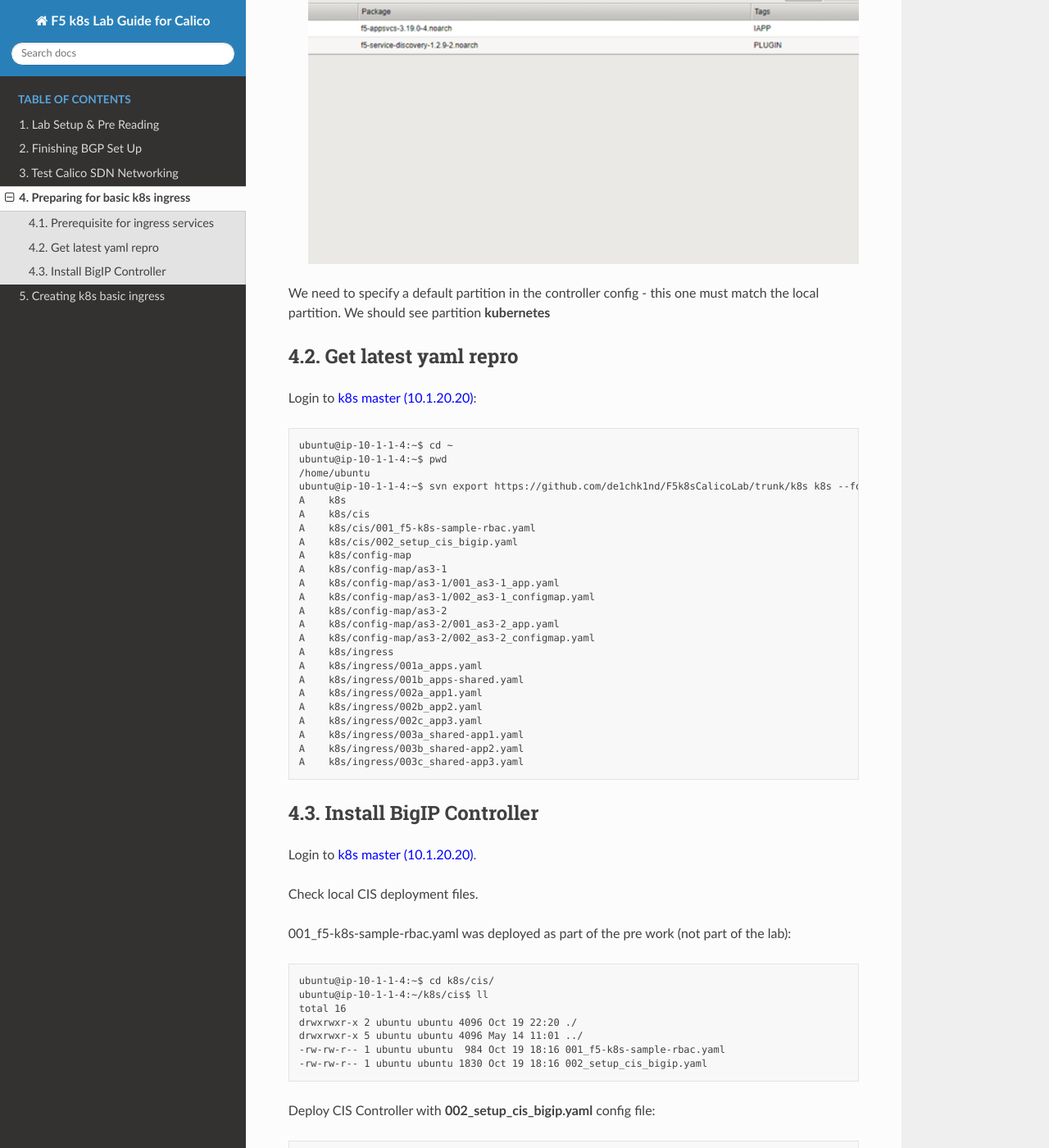
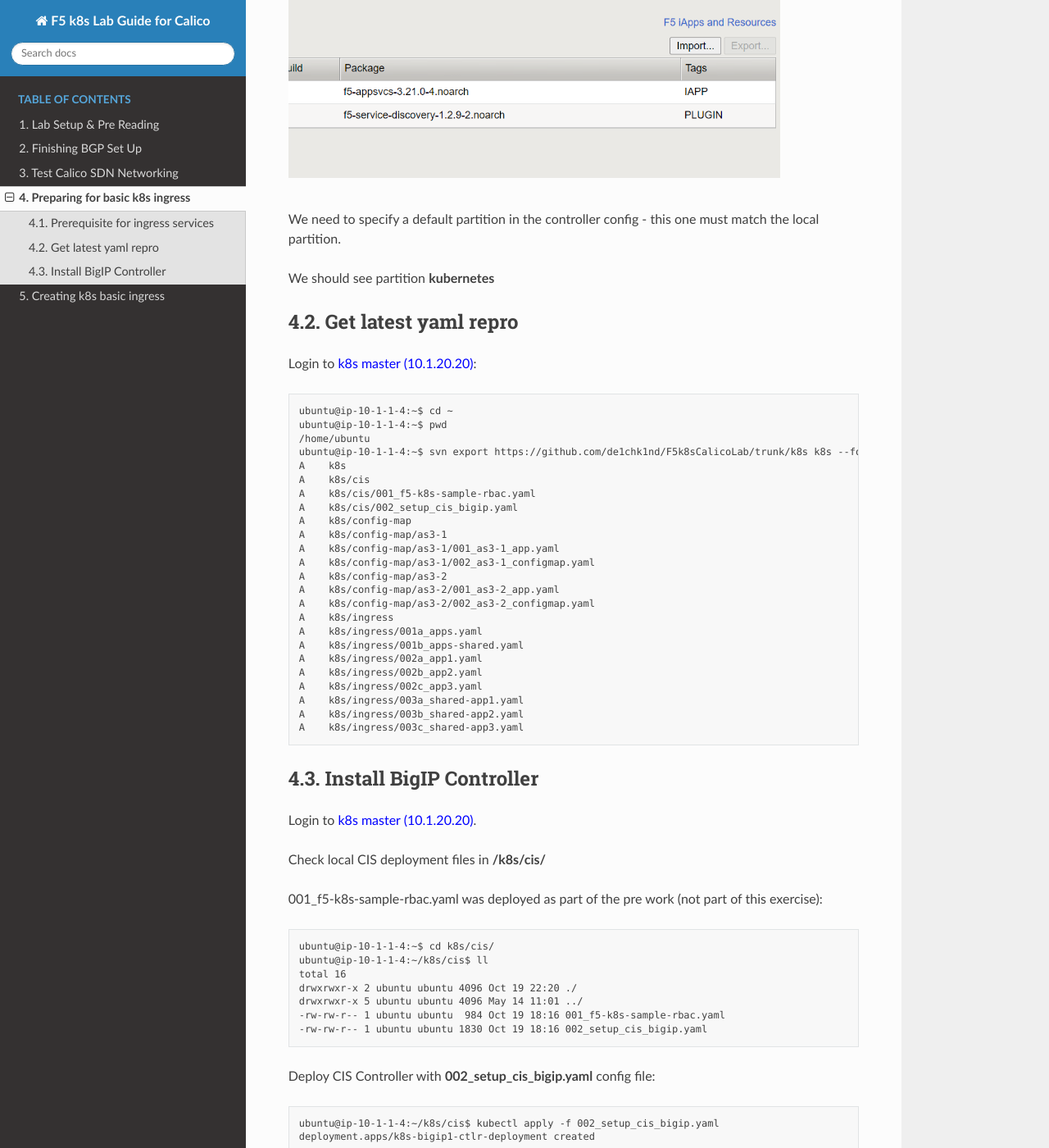
Before and after one commit to de1chk1nd/F5k8sCalicoLab, a Sphinx documentation site: the page built from docs/source/k8s_basic_ingress.rst, in a window 1280 px wide and 1400 px high, scrolled down 1057 px. Shown: the whole window at 82% size. Built offline with Sphinx 7.4.7 and the Read the Docs theme 2.0.0, drawn with Linux system fonts in a browser that asks for light colours.

Commit message:
bugfixing

```diff
--- a/docs/source/k8s_basic_ingress.rst
+++ b/docs/source/k8s_basic_ingress.rst
@@ -41,19 +41,37 @@
 
 
 Communication from BigIP Controller for Controller Ingress Service is using AS3.
-In the current lab, we installed **3.19**
+In the current lab, we installed **3.21.0**
 
 Check if basic Partition is installed (Check Partition in the top right):
 
-   .. image:: images/bigip-partition.png
-      :width: 800
-      :alt: F5 Partition
-      :align: left
+.. image:: images/bigip-partition.png
+   :width: 600
+   :alt: F5 Partition
+   :align: left
 
-
-
-We need to specify a default partition in the controller config - this one must match the local partition.
-We should see partition **kubernetes**
+|
+|
+|
+|
+|
+|
+|
+|
+|
+|
+|
+|
+|
+|
+|
+|
+|
+|
+|
+| We need to specify a default partition in the controller config - this one must match the local partition.
+|
+| We should see partition **kubernetes**
 
 
 Get latest yaml repro
@@ -92,9 +110,9 @@
 
 Login to :blue:`k8s master (10.1.20.20)`.
 
-Check local CIS deployment files.
+Check local CIS deployment files in **/k8s/cis/**
 
-001_f5-k8s-sample-rbac.yaml was deployed as part of the pre work (not part of the lab)::
+001_f5-k8s-sample-rbac.yaml was deployed as part of the pre work (not part of this exercise)::
 
     ubuntu@ip-10-1-1-4:~$ cd k8s/cis/
     ubuntu@ip-10-1-1-4:~/k8s/cis$ ll
```
Also changed, not shown: docs/source/images/bigip-as3.png, docs/source/images/bigip-partition.png, 1 other file.
